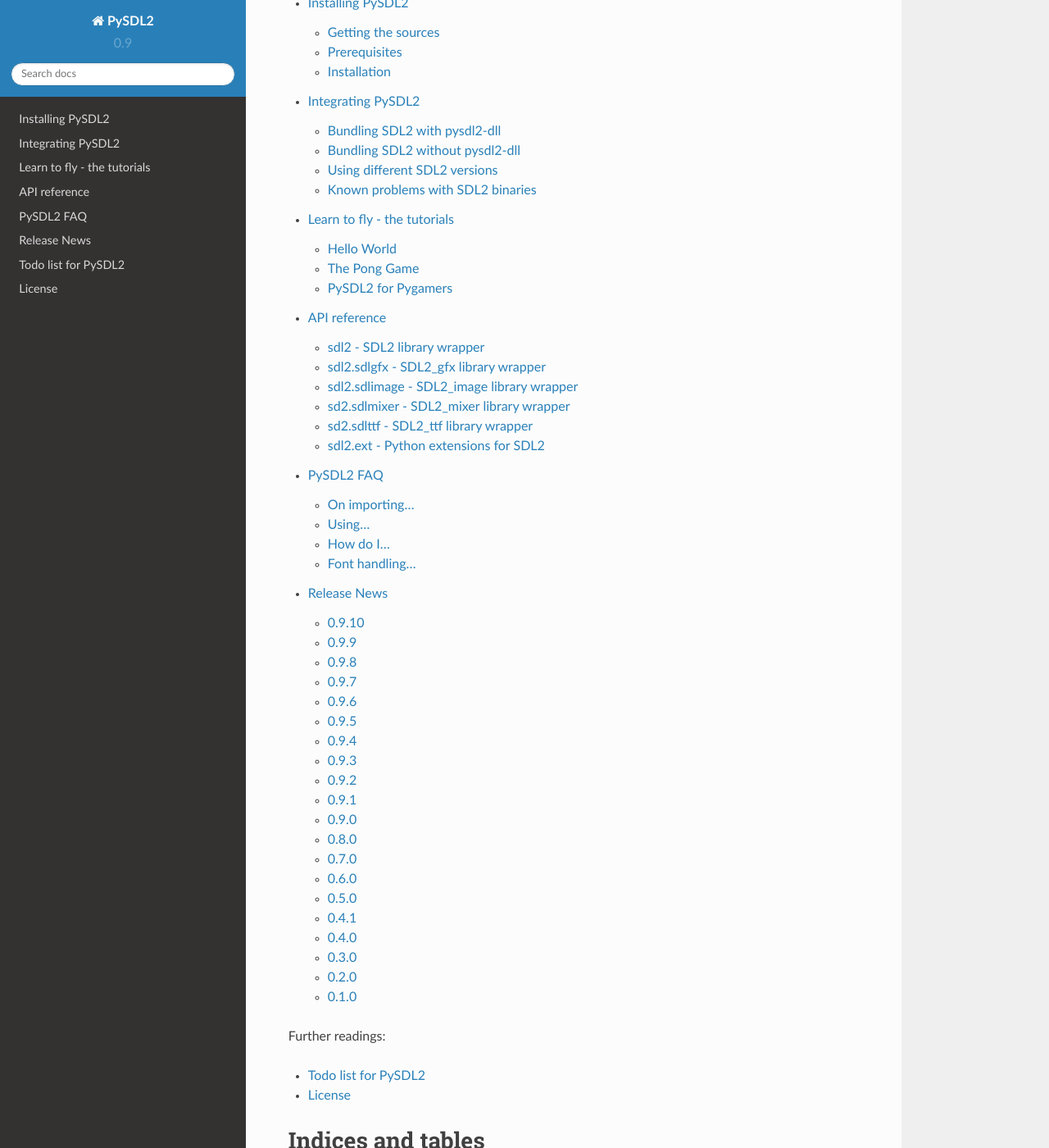
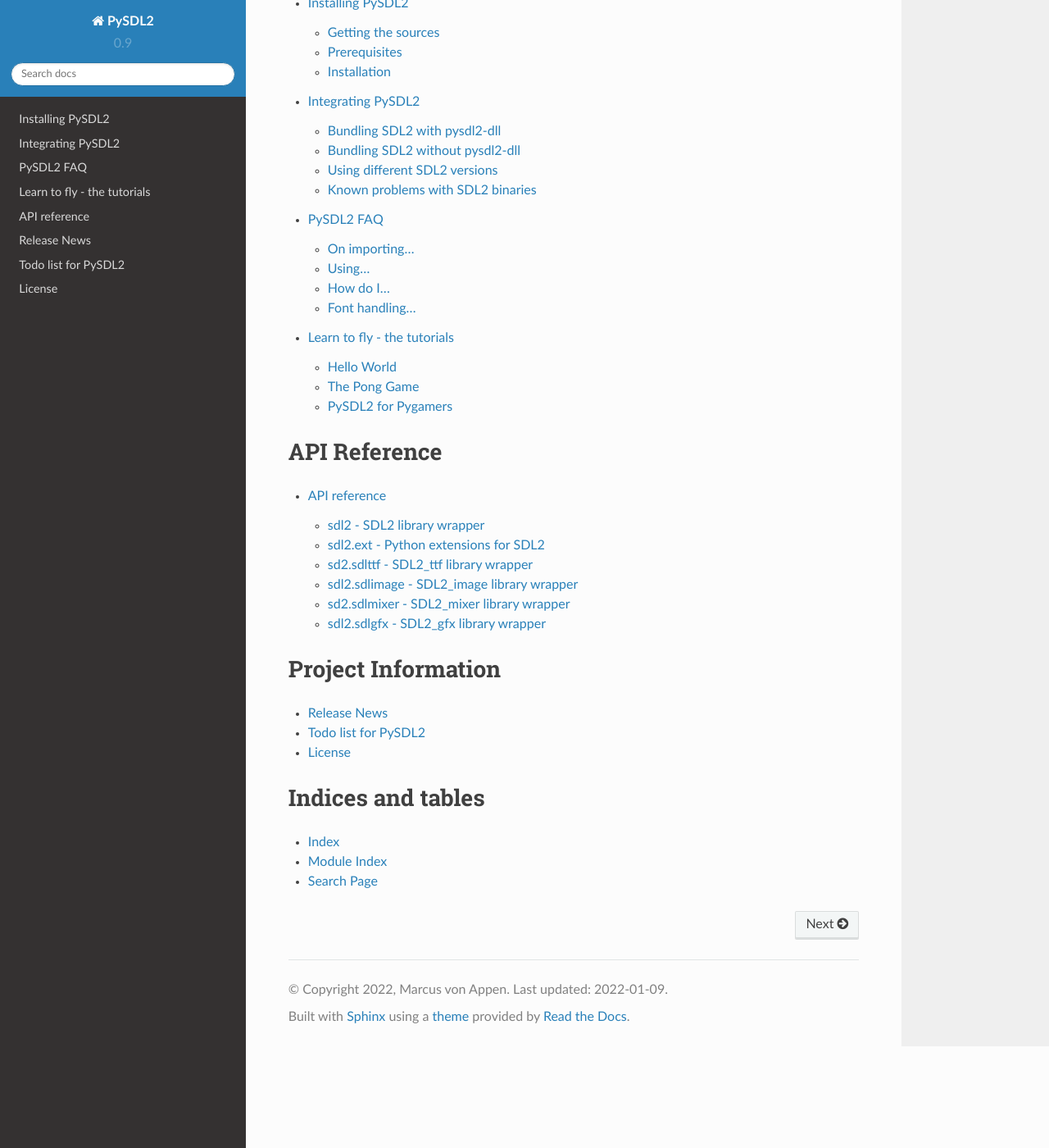
Before and after one commit to py-sdl/py-sdl2, a Sphinx documentation site: the page built from doc/index.rst, in a window 1280 px wide and 1400 px high, scrolled down 326 px. Shown: the whole window at 82% size. Built offline with Sphinx 7.4.7 and the Read the Docs theme 2.0.0, drawn with Linux system fonts in a browser that asks for light colours; some of the changed text lies outside the part shown.

Commit message:
Clean and reorganize doc index pages

```diff
--- a/doc/index.rst
+++ b/doc/index.rst
@@ -4,26 +4,37 @@
 discontinued PySDL project. In contrast to PySDL, it has no licensing
 restrictions, nor does it rely on C code, but uses :mod:`ctypes` instead.
 
-Contents
-========
+Getting Started
+===============
 
 .. toctree::
    :maxdepth: 2
 
    install.rst
    integration.rst
+   faq.rst
    tutorial/index.rst
+
+
+API Reference
+=============
+
+.. toctree::
+   :maxdepth: 2
+
    modules/index.rst
-   faq.rst
-   news.rst
 
-Further readings:
+
+Project Information
+===================
 
 .. toctree::
    :maxdepth: 1
 
+   news.rst
    todos.rst
    copying.rst
+
 
 Indices and tables
 ==================
--- a/doc/modules/index.rst
+++ b/doc/modules/index.rst
@@ -6,11 +6,11 @@
 function, use the :ref:`genindex` or :ref:`search`.
 
 .. toctree::
-   :maxdepth: 2
+   :maxdepth: 1
 
    sdl2.rst
-   sdl2_sdlgfx.rst
+   sdl2ext.rst
+   sdl2_sdlttf.rst
    sdl2_sdlimage.rst
    sdl2_sdlmixer.rst
-   sdl2_sdlttf.rst
-   sdl2ext.rst
+   sdl2_sdlgfx.rst
--- a/doc/modules/sdl2.rst
+++ b/doc/modules/sdl2.rst
@@ -115,7 +115,6 @@
 * Everything from ``SDL_atomic.h``
 * Everything from ``SDL_opengl.h`` (see PyOpenGL for a compatible OpenGL API)
 * Everything from ``SDL_mutex.h``
-* Everything from ``SDL_sensor.h`` (currently only supports iOS & Android APIs)
 
 Additional interfaces
 ---------------------
```
Also changed, not shown: other parts of doc/index.rst (+0 -8 lines).
